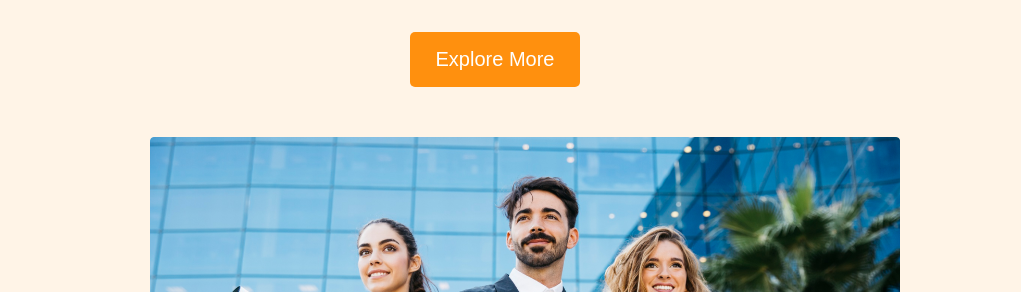
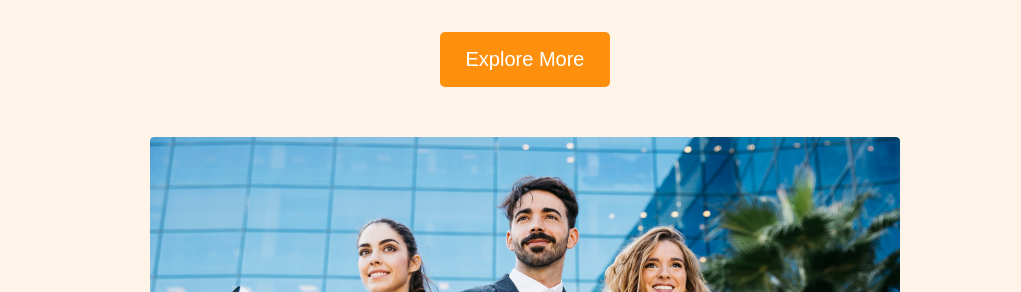
Before and after one commit to mehedihasan7701/second-assignment-2, a plain HTML site: page index.html in a window 1280 px wide. Shown: the part 508-800 px from the top of the page, without its empty margins (150-1171 px from the left). Drawn offline with Linux system fonts and the light colour scheme.

Commit message:
complited

```diff
--- a/styles/styles.css
+++ b/styles/styles.css
@@ -67,7 +67,7 @@ header{
     font-size: 20px;
     text-align: center;
     border: 0;
-    margin-left: 560px;
+    margin-left: 590px;
     margin-top: 35px;
 }
 .banner-images img{
```
